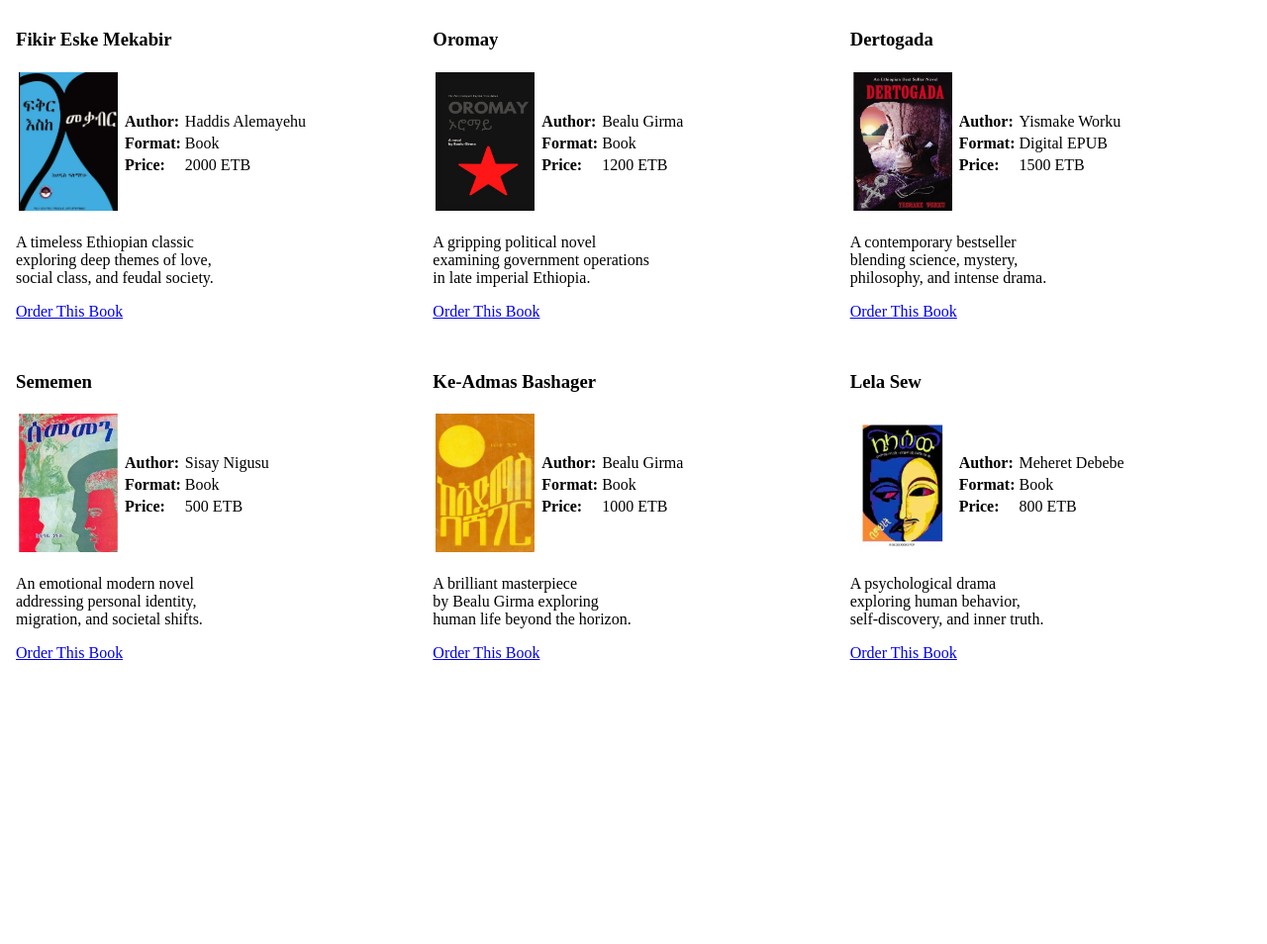
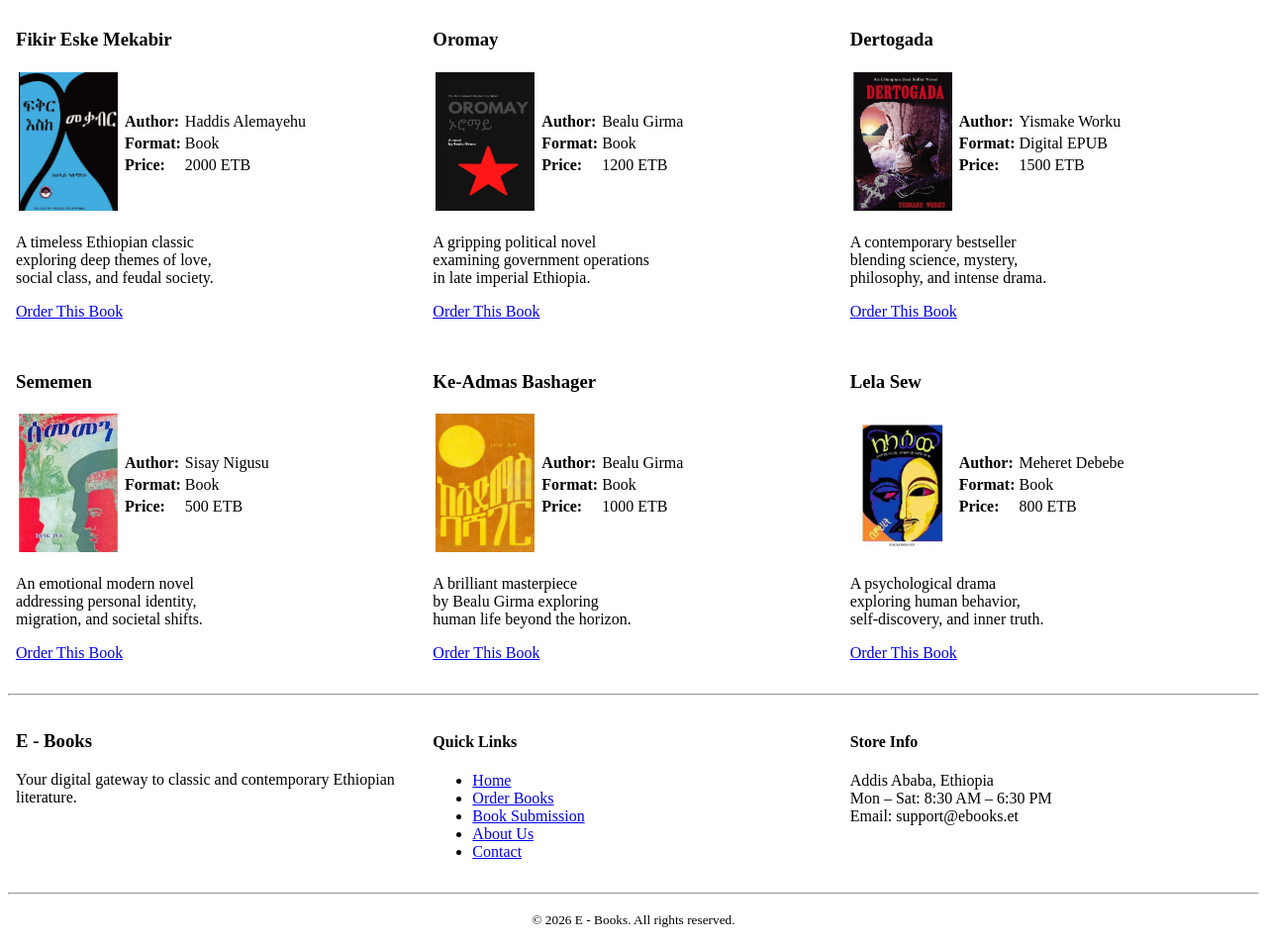
Before and after one commit to ezenid/e-books, a plain HTML site: page index.html in a window 1280 px wide. Shown: the part 309-1263 px from the top of the page at 99% size. Before the commit the page ends 1010 px from the top, so only its background shows below. Drawn offline with Linux system fonts and the light colour scheme.

Commit message:
feat(home): add footer

```diff
--- a/index.html
+++ b/index.html
@@ -227,7 +227,35 @@
   </main>
 
   <footer>
-
+    <hr>
+    <table width="100%" cellpadding="8" cellspacing="0">
+      <tr>
+        <td valign="top" width="33%">
+          <h3>E - Books</h3>
+          <p>Your digital gateway to classic and contemporary Ethiopian literature.</p>
+        </td>
+        <td valign="top" width="33%">
+          <h4>Quick Links</h4>
+          <ul>
+            <li><a href="/">Home</a></li>
+            <li><a href="order/">Order Books</a></li>
+            <li><a href="book-submission/">Book Submission</a></li>
+            <li><a href="about/">About Us</a></li>
+            <li><a href="contact/">Contact</a></li>
+          </ul>
+        </td>
+        <td valign="top" width="33%">
+          <h4>Store Info</h4>
+          <p>
+            Addis Ababa, Ethiopia<br>
+            Mon – Sat: 8:30 AM – 6:30 PM<br>
+            Email: support@ebooks.et
+          </p>
+        </td>
+      </tr>
+    </table>
+    <hr>
+    <p align="center"><small>&copy; 2026 E - Books. All rights reserved.</small></p>
   </footer>
 </body>
 
```
